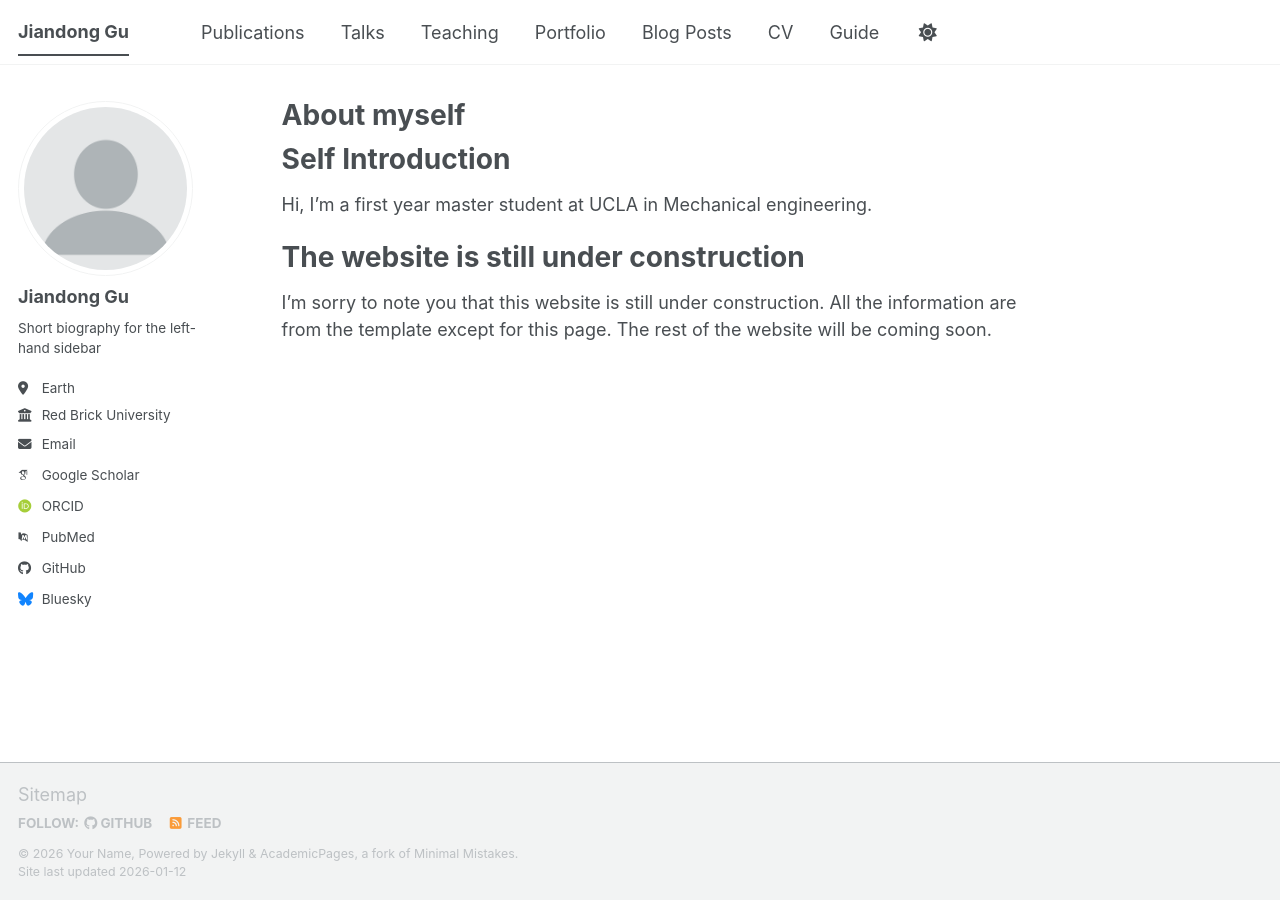
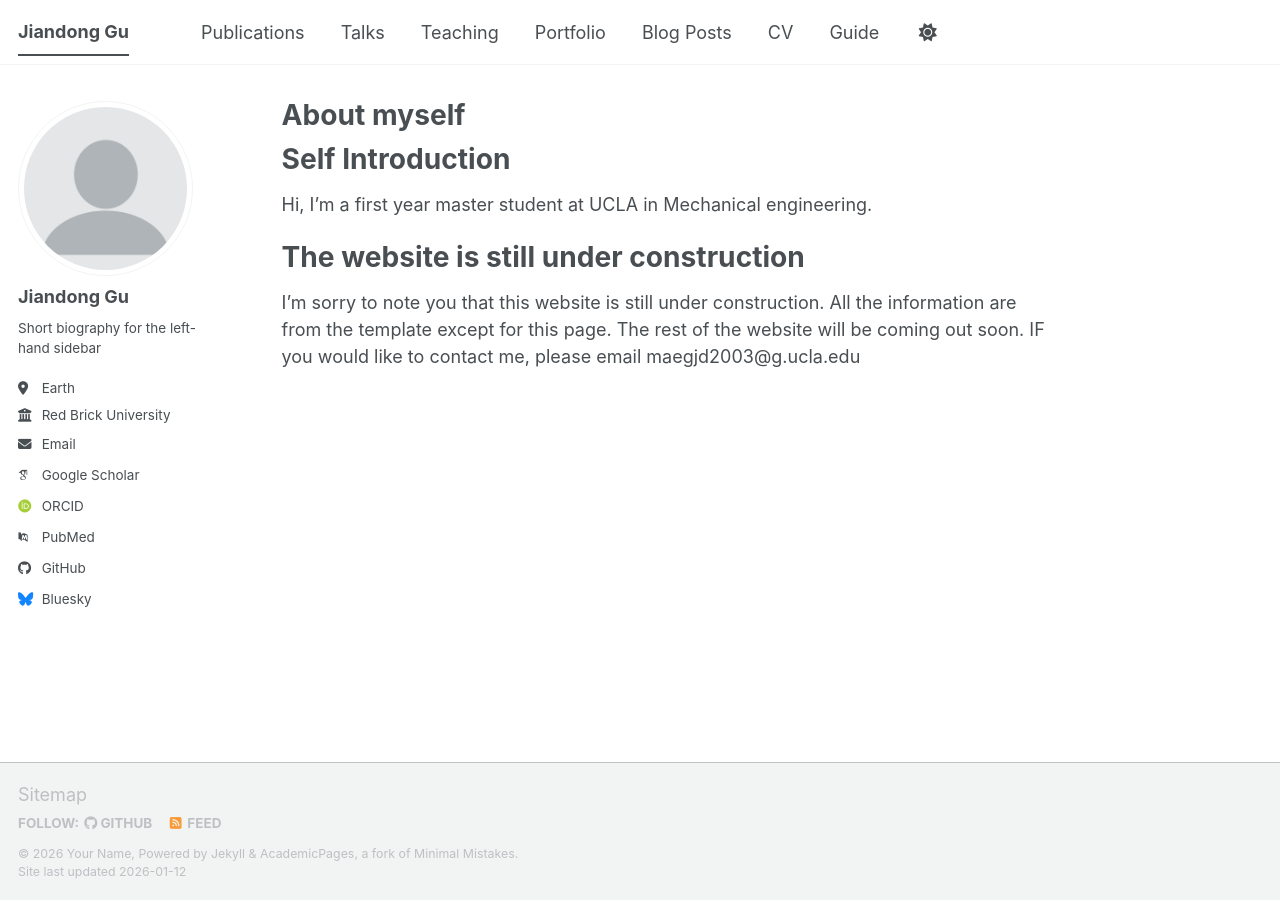
Before and after one commit to gjd2003/gjd2003.github.io, a Jekyll site: the page built from _pages/about.md, in a window 1280 px wide. Built offline with Jekyll 4.4.1, drawn with Linux system fonts in a browser that asks for light colours; some web fonts are replaced; a script bundle is joined from its source files by our own code; library files that are not in the unit come from our copies.

Commit message:
Update about.md

```diff
--- a/_pages/about.md
+++ b/_pages/about.md
@@ -12,4 +12,4 @@ Hi, I'm a first year master student at UCLA in Mechanical engineering.
 
 The website is still under construction
 ======
-I'm sorry to note you that this website is still under construction. All the information are from the template except for this page. The rest of the website will be coming soon.
+I'm sorry to note you that this website is still under construction. All the information are from the template except for this page. The rest of the website will be coming out soon. IF you would like to contact me, please email maegjd2003@g.ucla.edu
```
